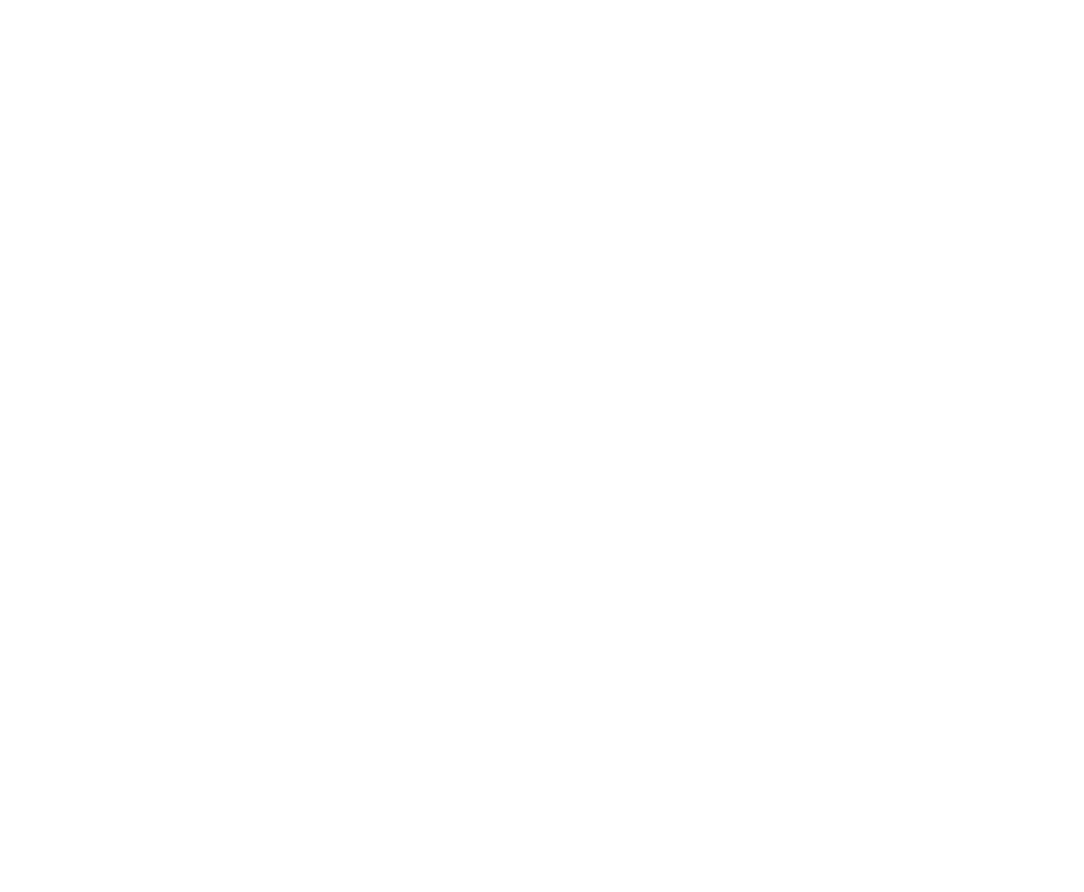
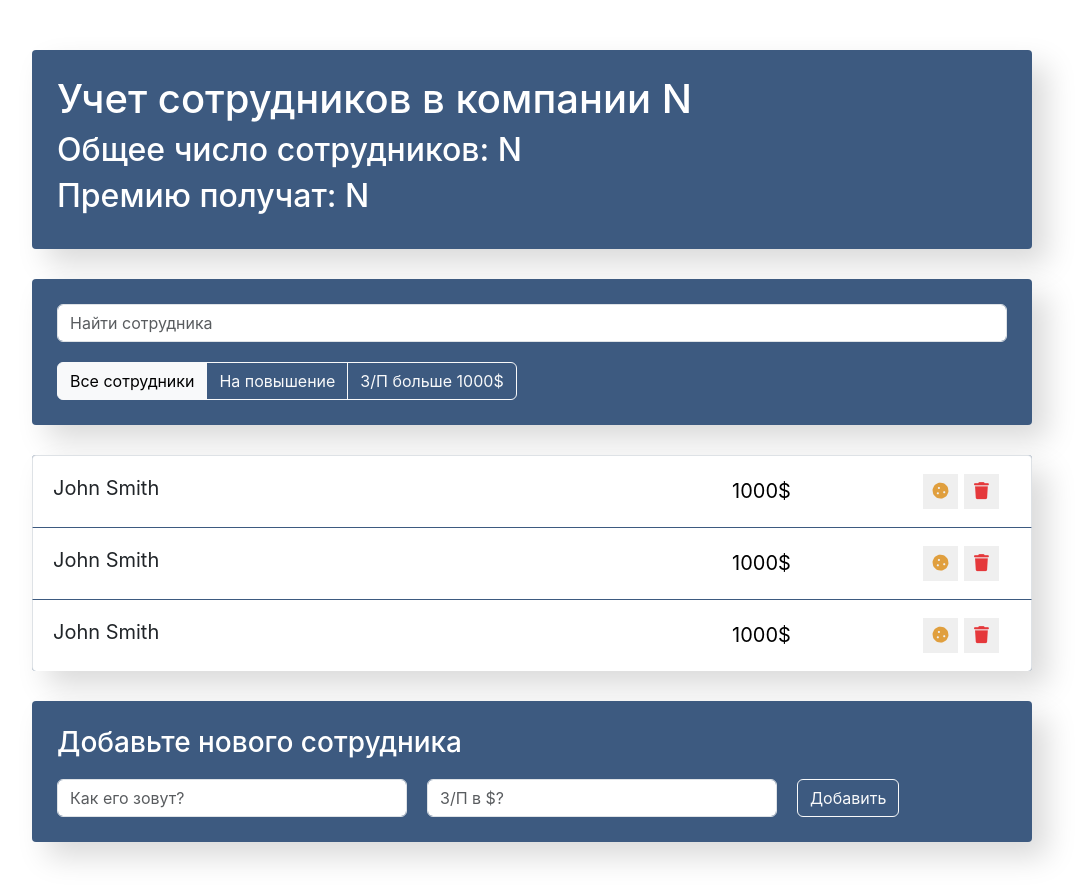
Before and after one commit to Vitalii-Kravchenko/employees, a React app: page / in a window 1280 px wide. Shown: the whole page, without its empty margins (108-1192 px from the left). Before the commit the page ends 800 px from the top, so only its background shows below. Built offline with nearby package versions, Linux system fonts and the light colour scheme.

Commit message:
Added interface

```diff
--- /dev/null
+++ b/src/components/app-filter/app-filter.css
@@ -0,0 +1,3 @@
+.btn-group {
+  margin-top: 20px;
+}
--- a/src/components/app-filter/app-filter.js
+++ b/src/components/app-filter/app-filter.js
@@ -0,0 +1,25 @@
+import './app-filter.css';
+
+const AppFilter = () => {
+  return (
+    <div className="btn-group">
+      <button
+        className="btn btn-light"
+        type="button">
+          Все сотрудники
+      </button>
+      <button
+        className="btn btn-outline-light"
+        type="button">
+          На повышение
+      </button>
+      <button
+        className="btn btn-outline-light"
+        type="button">
+          З/П больше 1000$
+      </button>
+    </div>
+  );
+}
+
+export default AppFilter;
--- /dev/null
+++ b/src/components/app-info/app-info.css
@@ -0,0 +1,7 @@
+.app-info {
+  padding: 25px;
+  background-color: #3d5a80;
+  border-radius: 4px;
+  box-shadow: 15px 15px 30px rgba(0,0,0, .15);
+  color: #fff;
+}
--- a/src/components/app-info/app-info.js
+++ b/src/components/app-info/app-info.js
@@ -0,0 +1,13 @@
+import './app-info.css';
+
+const AppInfo = () => {
+  return (
+    <div className="app-info">
+      <h1>Учет сотрудников в компании N</h1>
+      <h2>Общее число сотрудников: N</h2>
+      <h2>Премию получат: N</h2>
+    </div>
+  );
+}
+
+export default AppInfo;
--- /dev/null
+++ b/src/components/app/app.css
@@ -0,0 +1,4 @@
+.app {
+  margin: 0 auto;
+  max-width: 1000px;
+}
--- a/src/components/app/app.js
+++ b/src/components/app/app.js
@@ -0,0 +1,25 @@
+import AppInfo from '../app-info/app-info';
+import SearchPanel from '../search-panel/search-panel';
+import AppFilter from '../app-filter/app-filter';
+import EmployeesList from '../employees-list/employees-list';
+import EmployeesAddForm from '../employees-add-form/employees-add-form';
+
+import './app.css'
+
+function App() {
+  return (
+    <div className="app">
+      <AppInfo/>
+
+      <div className="search-panel">
+        <SearchPanel/>
+        <AppFilter/>
+      </div>
+
+      <EmployeesList/>
+      <EmployeesAddForm/>
+    </div>
+  );
+}
+
+export default App;
--- /dev/null
+++ b/src/components/employees-add-form/employees-add-form.css
@@ -0,0 +1,17 @@
+.app-add-form {
+  margin-top: 30px;
+  padding: 25px;
+  background-color: #3d5a80;
+  border-radius: 4px;
+  box-shadow: 15px 15px 30px rgba(0,0,0, .15);
+  color: #fff;
+}
+
+.add-form {
+  margin-top: 20px;
+}
+
+.add-form input {
+  width: 350px;
+  margin-right: 20px;
+}
--- a/src/components/employees-add-form/employees-add-form.js
+++ b/src/components/employees-add-form/employees-add-form.js
@@ -0,0 +1,23 @@
+import './employees-add-form.css';
+
+const EmployeesAddForm = () => {
+  return (
+    <div className="app-add-form">
+      <h3>Добавьте нового сотрудника</h3>
+      <form
+        className="add-form d-flex">
+        <input type="text"
+          className="form-control new-post-label"
+          placeholder="Как его зовут?" />
+        <input type="number"
+          className="form-control new-post-label"
+          placeholder="З/П в $?" />
+
+        <button type="submit"
+          className="btn btn-outline-light">Добавить</button>
+      </form>
+    </div>
+  );
+}
+
+export default EmployeesAddForm;
--- /dev/null
+++ b/src/components/employees-list-item/employees-list-item.css
@@ -0,0 +1,64 @@
+.list-group-item {
+  padding: 15px 20px;
+  border-bottom: 1px solid #3d5a80;
+}
+
+.list-group-item:last-child {
+  border-bottom: none;
+}
+
+.list-group-item span {
+  line-height: 35px;
+  font-size: 20px;
+  cursor: pointer;
+  min-width: 550px;
+}
+
+.list-group-item input {
+  line-height: 35px;
+  font-size: 20px;
+  text-align: center;
+  border: 0;
+}
+
+.list-group-item button {
+  width: 35px;
+  height: 35px;
+  margin: 3px;
+  font-size: 17px;
+  border: none;
+  cursor: pointer;
+}
+
+.list-group-item .btn-cookie {
+  color: #e09f3e;
+}
+
+.list-group-item .btn-trash {
+  color: #e5383b;
+}
+
+.list-group-item .fa-star {
+  width: 35px;
+  height: 35px;
+  text-align: center;
+  line-height: 35px;
+  font-size: 16px;
+  color: #FFD700;
+  transition: 0.3s all;
+  transform: translateX(30px);
+  opacity: 0;
+}
+
+.list-group-item.like .fa-star {
+  opacity: 1;
+  transform: translateX(0px);
+}
+
+.list-group-item.increase .list-group-item-label, .list-group-item.increase .list-group-item-input {
+  color: #e09f3e;
+}
+
+.list-group-item.increase .btn-star {
+  color: #aeaeae;
+}
--- a/src/components/employees-list-item/employees-list-item.js
+++ b/src/components/employees-list-item/employees-list-item.js
@@ -0,0 +1,24 @@
+import './employees-list-item.css';
+
+const EmployeesListItem = () => {
+  return (
+    <li className="list-group-item d-flex justify-content-between">
+      <span className="list-group-item-label">John Smith</span>
+      <input type="text" className="list-group-item-input" defaultValue="1000$" />
+      <div className='d-flex justify-content-center align-items-center'>
+        <button type="button"
+          className="btn-cookie btn-sm ">
+          <i className="fas fa-cookie"></i>
+        </button>
+
+        <button type="button"
+          className="btn-trash btn-sm ">
+          <i className="fas fa-trash"></i>
+        </button>
+        <i className="fas fa-star"></i>
+      </div>
+    </li>
+  );
+}
+
+export default EmployeesListItem;
--- /dev/null
+++ b/src/components/employees-list/employees-list.css
@@ -0,0 +1,7 @@
+.app-list {
+  margin-top: 30px;
+  background-color: #3d5a80;
+  border-radius: 4px;
+  box-shadow: 15px 15px 30px rgba(0,0,0, .15);
+  color: #fff;
+}
--- a/src/components/employees-list/employees-list.js
+++ b/src/components/employees-list/employees-list.js
@@ -0,0 +1,15 @@
+import EmployeesListItem from '../employees-list-item/employees-list-item';
+
+import './employees-list.css';
+
+const EmployeesList = () => {
+  return (
+    <ul className="app-list list-group">
+      <EmployeesListItem/>
+      <EmployeesListItem/>
+      <EmployeesListItem/>
+    </ul>
+  );
+}
+
+export default EmployeesList;
--- /dev/null
+++ b/src/components/search-panel/search-panel.css
@@ -0,0 +1,8 @@
+.search-panel {
+  margin-top: 30px;
+  padding: 25px;
+  background-color: #3d5a80;
+  border-radius: 4px;
+  box-shadow: 15px 15px 30px rgba(0,0,0, .15);
+  color: #fff;
+}
--- a/src/components/search-panel/search-panel.js
+++ b/src/components/search-panel/search-panel.js
@@ -0,0 +1,12 @@
+import './search-panel.css'
+
+const SearchPanel = () => {
+  return (
+    <input
+      type="text"
+      className="form-control search-input"
+      placeholder="Найти сотрудника" />
+  );
+}
+
+export default SearchPanel;
--- a/src/index.css
+++ b/src/index.css
@@ -1,5 +1,5 @@
 body {
-  margin: 0;
+  margin: 50px 0;
   font-family: -apple-system, BlinkMacSystemFont, 'Segoe UI', 'Roboto', 'Oxygen',
     'Ubuntu', 'Cantarell', 'Fira Sans', 'Droid Sans', 'Helvetica Neue',
     sans-serif;
--- a/src/index.js
+++ b/src/index.js
@@ -1,11 +1,11 @@
 import React from 'react';
 import ReactDOM from 'react-dom/client';
-
 import './index.css';
+import App from './components/app/app';
 
 const root = ReactDOM.createRoot(document.getElementById('root'));
 root.render(
   <React.StrictMode>
-
+    <App/>
   </React.StrictMode>
 );
```
